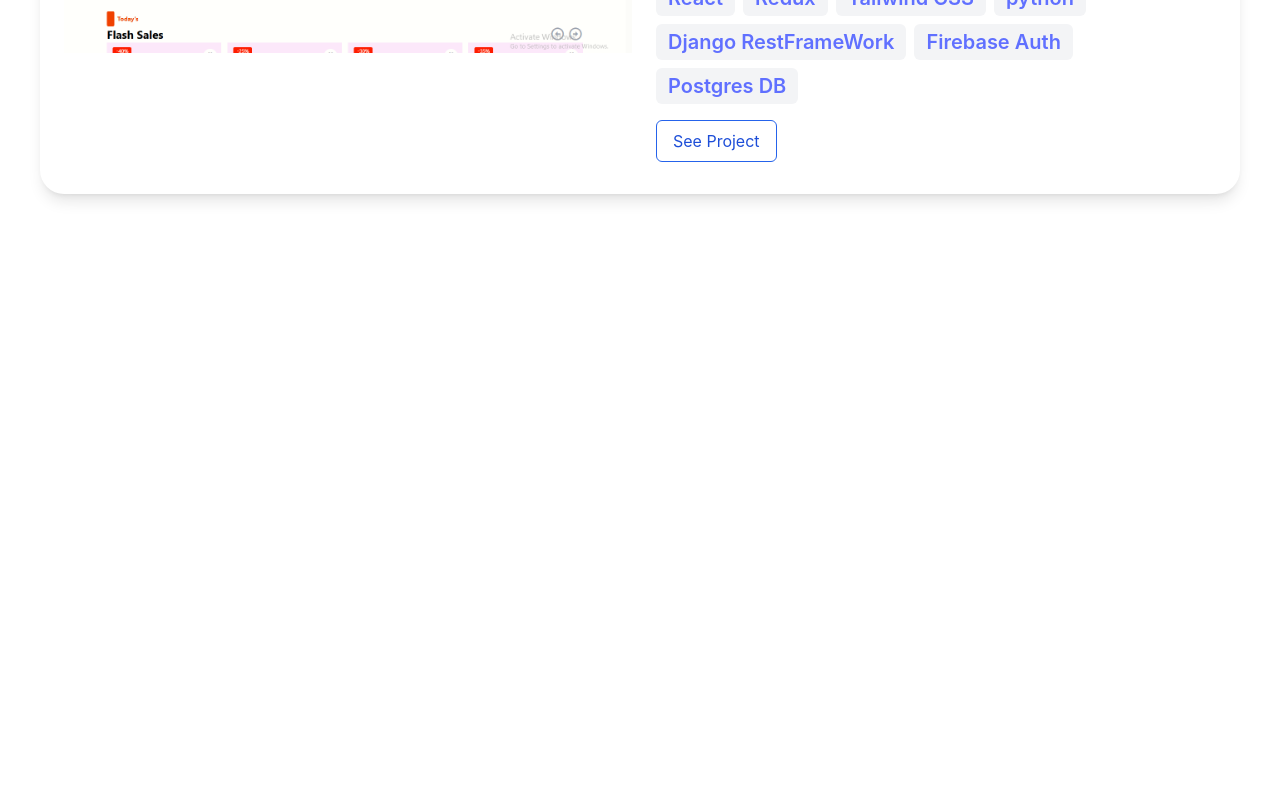
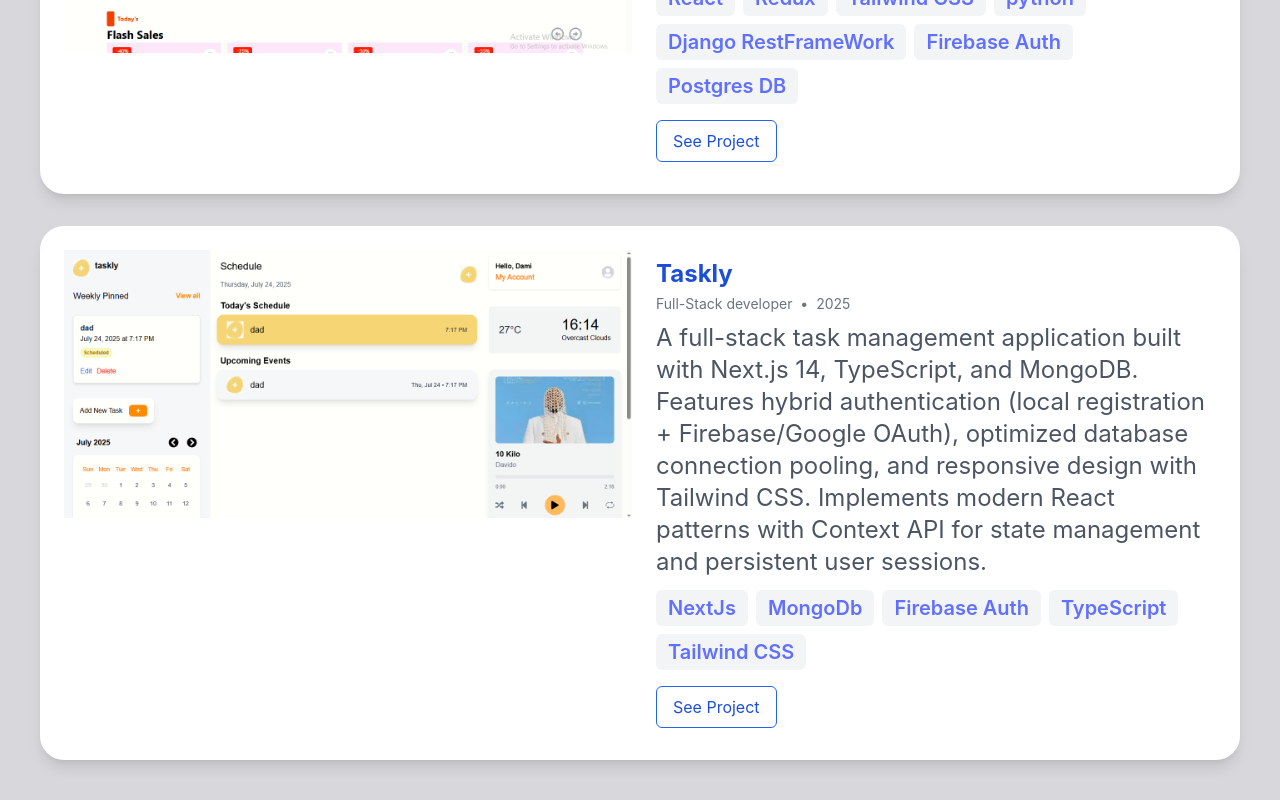
Before and after one commit to Alphaboy20023/NewPortfolio, a React (Create React App) app: page /projects in a window 1280 px wide. Shown: the part 1952-2752 px from the top of the page. Before the commit the page ends 2186 px from the top, so only its background shows below. Built offline with nearby package versions, Linux system fonts and the light colour scheme.

Commit message:
updated portfolio

```diff
--- a/src/Projects.ts
+++ b/src/Projects.ts
@@ -52,19 +52,19 @@
     liveLink: "",
     sourceLink: "https://github.com/Alphaboy20023/School_app",
   },
-  // {
-  //   id: "5",
-  //   title: "School Inventory Management",
-  //   year: "2025",
-  //   role: "Backend developer ",
-  //   description:
-  //     "Enhancing school efficiency and user experience with a centralized backend. Automates student admissions, generates digital IDs, manages online exams, and secures fee payments with instant receipt generation.",
-  //   modalDescription:"This project aims to streamline administrative tasks by providing comprehensive functionalities for student admission management, digital ID Card generation, efficient online examination handling, and a secure school fees payment system with automated receipt generation. The core objective is to enhance organizational efficiency and improve user experience for students, teachers/lecturers, and administrators.",
-  //   tech: ["Python", "Django RestFrameWork", "Django RestAPI", "PostgreSQL DB"],
-  //   image: "./Img/school_inv.jpg",
-  //   liveLink: "https://victorboyapi.netlify.app/products",
-  //   sourceLink: "https://github.com/Alphaboy20023/School_app",
-  // },
+  {
+    id: "5",
+    title: "Taskly",
+    year: "2025",
+    role: "Full-Stack developer ",
+    description:
+      "A full-stack task management application built with Next.js 14, TypeScript, and MongoDB. Features hybrid authentication (local registration + Firebase/Google OAuth), optimized database connection pooling, and responsive design with Tailwind CSS. Implements modern React patterns with Context API for state management and persistent user sessions.",
+    modalDescription:" A full-stack task management application built with Next.js 14, TypeScript, and MongoDB. Features hybrid authentication (local registration + Firebase/Google OAuth), optimized database connection pooling, and responsive design with Tailwind CSS. Implements modern React patterns with Context API for state management and persistent user sessions.",
+    tech: ["NextJs", "MongoDb", "Firebase Auth", "TypeScript", "Tailwind CSS"],
+    image: "./Img/taskly.png",
+    liveLink: "https://taskly-app-five.vercel.app/home",
+    sourceLink: "https://github.com/Alphaboy20023/NewPortfolio",
+  },
 
 
 ];
--- a/src/components/accordion.tsx
+++ b/src/components/accordion.tsx
@@ -15,6 +15,7 @@
         { label: "Tailwind", img: "./Img/tailwind.png" },
         { label: "React", img: "./Img/react_main.png" },
         { label: "Django REST", img: "./Img/django_rest.png" },
+        { label: "Next.js", img: "./Img/nextjs.webp" },
     ],
     otherSkills: [
         "Frontend Web Developer",
@@ -23,7 +24,8 @@
         "PostgreSQL",
         "Version Control, Git, GitHub,",
         "TypeScript",
-        "Firebase Authentication"
+        "Firebase Authentication",
+        "MongoDb"
     ],
 };
 
--- a/src/index.css
+++ b/src/index.css
@@ -11,7 +11,7 @@
   -webkit-font-smoothing: antialiased;
   -moz-osx-font-smoothing: grayscale;
   height: 100vh;
-  /* background-color: rgb(235, 231, 231); */
+  background-color: #d8d8dc;
 }
 
 code {
--- a/src/pages/MyProjects.tsx
+++ b/src/pages/MyProjects.tsx
@@ -13,7 +13,7 @@
     return () => window.removeEventListener("resize", checkScreen);
   }, []);
 
-  const desktopOrder = [projects[1], projects[0], projects[3], projects[2]];
+  const desktopOrder = [projects[1], projects[0], projects[3], projects[2], projects[4]];
   const displayedProjects = isDesktop ? desktopOrder : projects;
 
   return (
```
Also changed, not shown: public/Img/nextjs.webp (added), public/Img/taskly.png (added).
